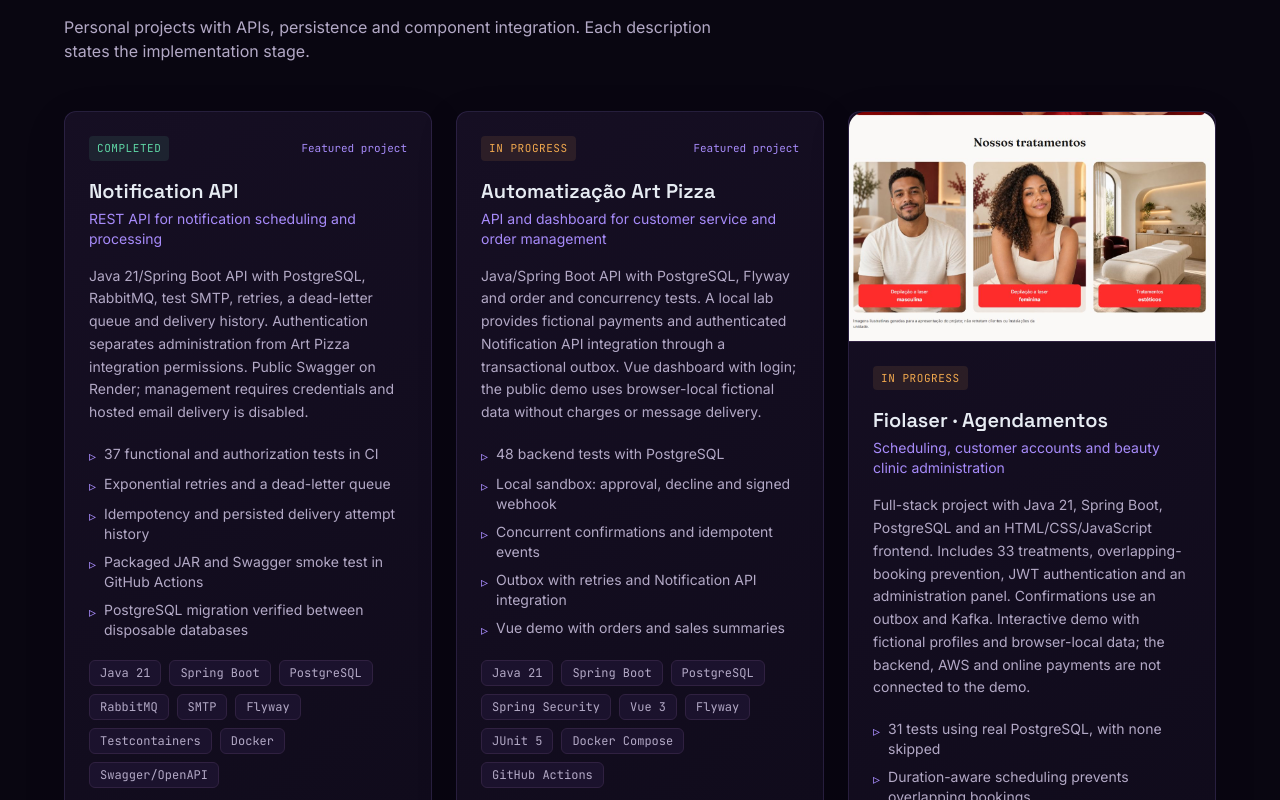
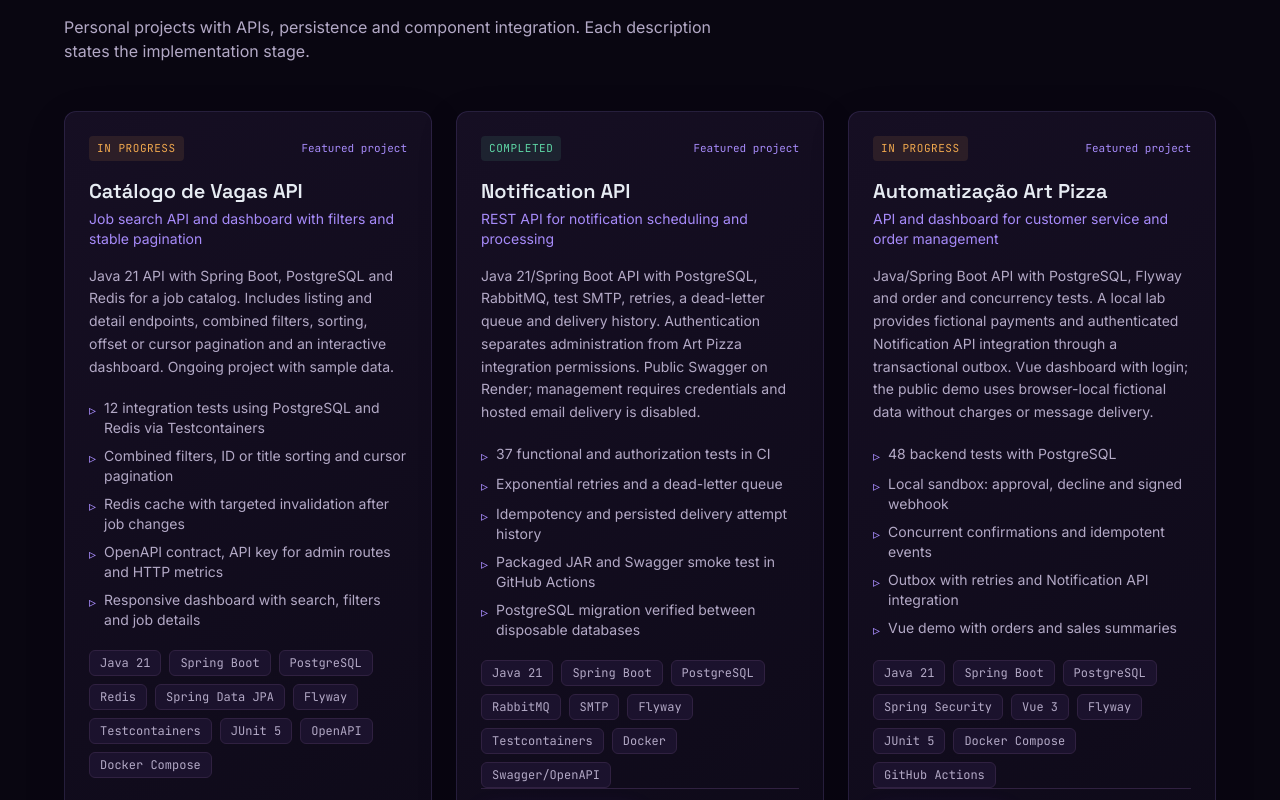
Before and after one commit to FernandoTorresD97/fernando-torres-portfolio, a Vue app: page / in a window 1280 px wide. Shown: the part 2520-3320 px from the top of the page. Built offline with nearby package versions, Linux system fonts and the light colour scheme.

Commit message:
feat(portfolio): add job catalog API project

```diff
--- a/src/data/projects.ts
+++ b/src/data/projects.ts
@@ -18,6 +18,38 @@ export interface Project {
 }
 
 export const projects: Project[] = [
+  {
+    id: 'catalogo-vagas-api',
+    status: 'in-progress',
+    title: 'Catálogo de Vagas API',
+    tagline: {
+      pt: 'API e dashboard para busca de vagas com filtros e paginação estável',
+      en: 'Job search API and dashboard with filters and stable pagination',
+    },
+    description: {
+      pt: 'API Java 21 com Spring Boot, PostgreSQL e Redis para um catálogo de vagas. Inclui endpoints de listagem e detalhes, filtros combináveis, ordenação, paginação por deslocamento ou cursor e dashboard interativo. Projeto em evolução, com dados demonstrativos.',
+      en: 'Java 21 API with Spring Boot, PostgreSQL and Redis for a job catalog. Includes listing and detail endpoints, combined filters, sorting, offset or cursor pagination and an interactive dashboard. Ongoing project with sample data.',
+    },
+    stack: ['Java 21', 'Spring Boot', 'PostgreSQL', 'Redis', 'Spring Data JPA', 'Flyway', 'Testcontainers', 'JUnit 5', 'OpenAPI', 'Docker Compose'],
+    highlights: {
+      pt: [
+        '12 testes de integração com PostgreSQL e Redis via Testcontainers',
+        'Filtros combináveis, ordenação por ID ou cargo e paginação por cursor',
+        'Cache Redis com invalidação direcionada após alterações em vagas',
+        'Contrato OpenAPI, chave para rotas administrativas e métricas HTTP',
+        'Dashboard responsivo com busca, filtros e detalhes da vaga',
+      ],
+      en: [
+        '12 integration tests using PostgreSQL and Redis via Testcontainers',
+        'Combined filters, ID or title sorting and cursor pagination',
+        'Redis cache with targeted invalidation after job changes',
+        'OpenAPI contract, API key for admin routes and HTTP metrics',
+        'Responsive dashboard with search, filters and job details',
+      ],
+    },
+    github: 'https://github.com/FernandoTorresD97/catalogo-vagas-api',
+    featured: true,
+  },
   {
     id: 'fiolaser',
     status: 'in-progress',
```
